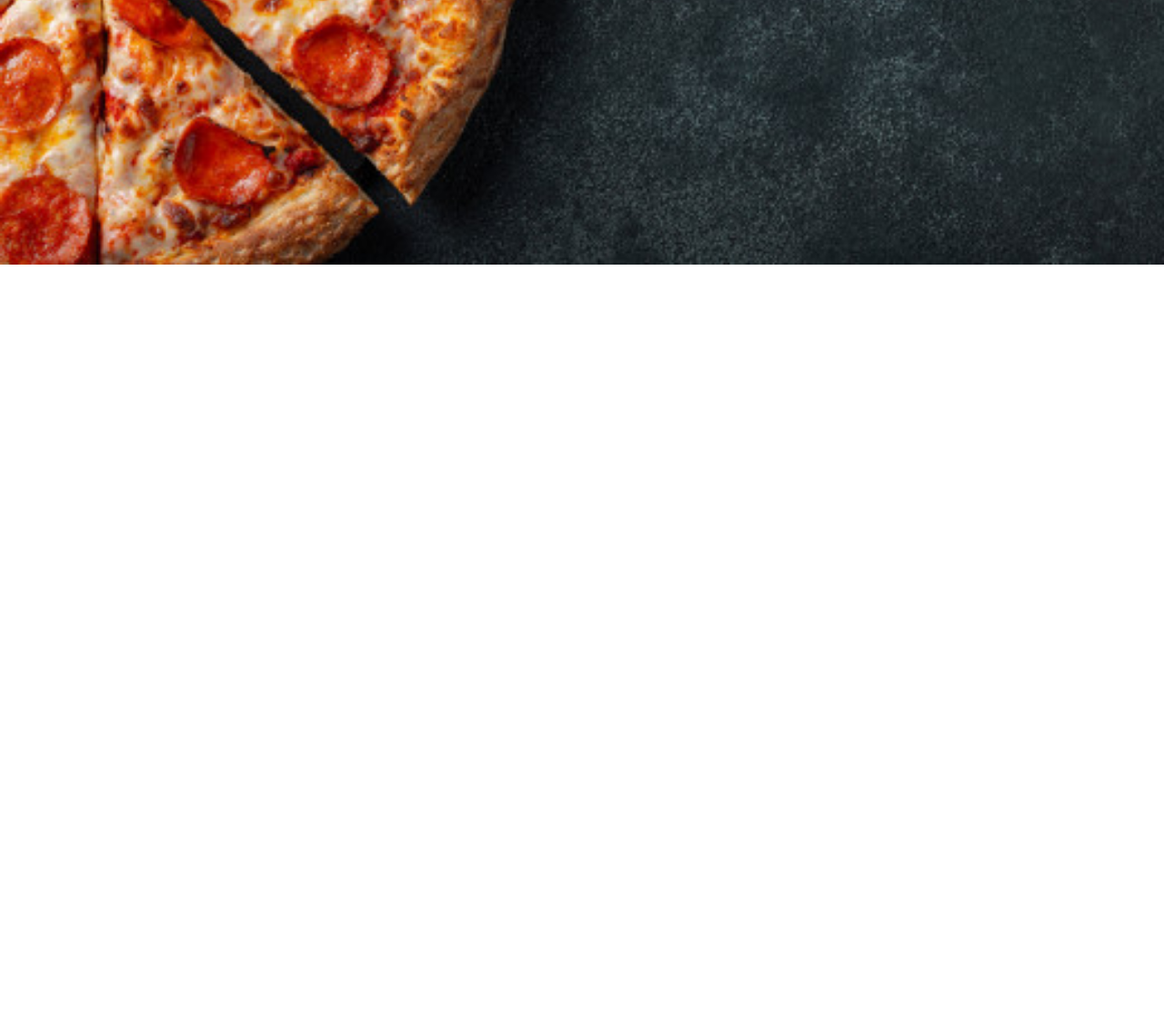
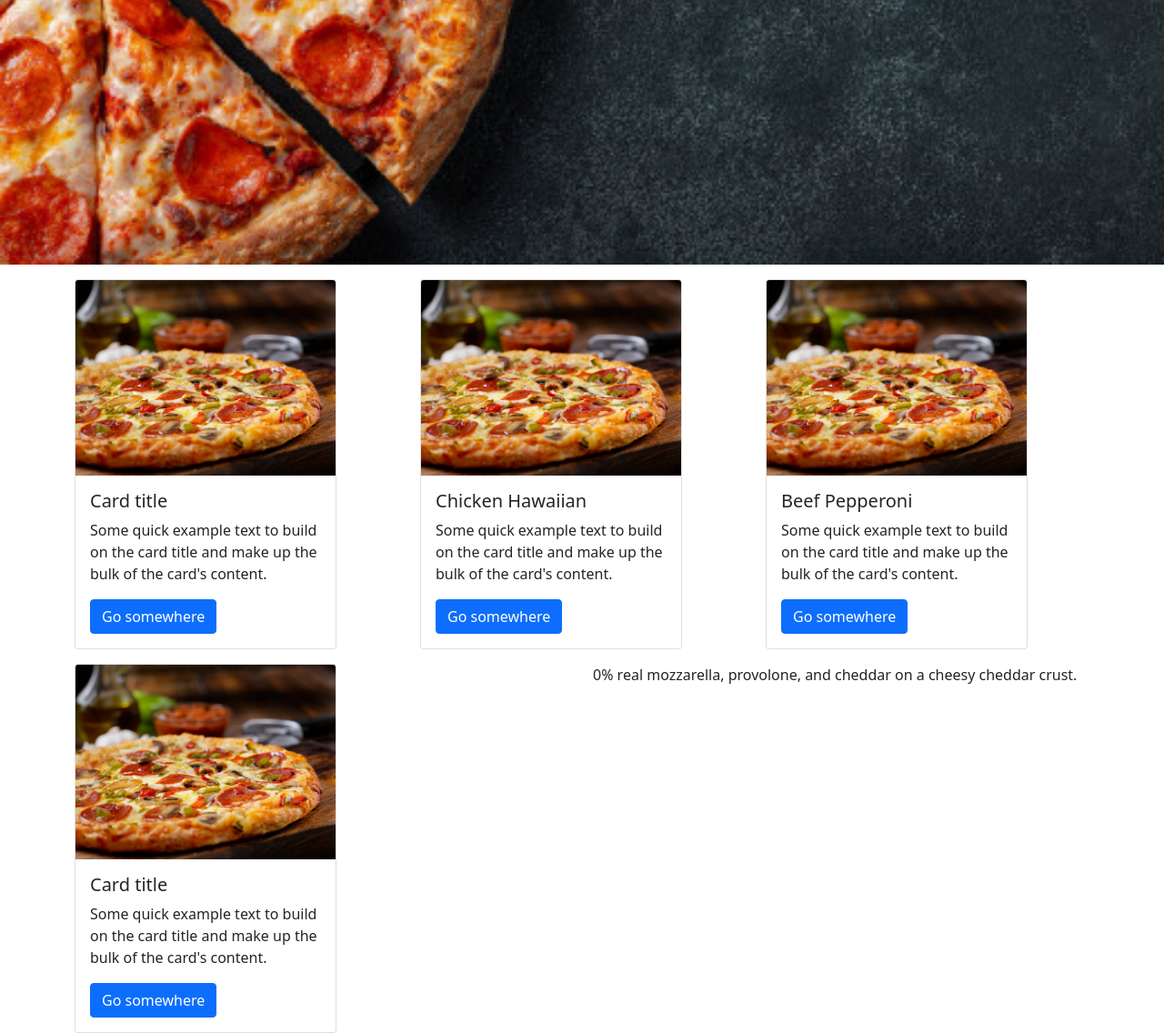
Before and after one commit to josphine-Ndanu/Jay-s-pizza-hut, a plain HTML site: page index.html in a window 1280 px wide. Shown: the part 509-1645 px from the top of the page at 91% size. Before the commit the page ends 800 px from the top, so only its background shows below. Drawn offline with nearby package versions, Linux system fonts and the light colour scheme.

Commit message:
Responsiveness, menu items

```diff
--- a/css/styles.css
+++ b/css/styles.css
@@ -19,6 +19,24 @@
     font-weight: 700;
     font-size:64px;
     padding-left: 350px;
+
+}
+@media only screen and (max-width: 800px) {
+
+    #home h1{
+        /* font-size: 8em; */
+        color: #800020;
+        padding-left: 0;
+        padding-bottom: 100px;
+         padding-top: 50px;
+    }
+#home h2{
+    /* font-size: 5em; */
+    padding-left: 0;
+    color: white;
+    padding-bottom: 100px;
+}
+
 }
 ul li a{
     color: white;
@@ -31,3 +49,7 @@ nav{
 
     font-size: 24px;
 }
+
+.card{
+
+}
--- a/index.html
+++ b/index.html
@@ -40,6 +40,58 @@
 
     </div>
 
+    <div class=" container menu">
+
+        <div class="row">
+            <div class="col-sm mt-3">
+                <div class="card" style="width: 18rem;">
+                    <img src="./assets/bg2.jpg" class="card-img-top" alt="...">
+                    <div class="card-body">
+                        <h5 class="card-title">Card title</h5>
+                        <p class="card-text">Some quick example text to build on the card title and make up the bulk of
+                            the card's content.</p>
+                        <a href="#" class="btn btn-primary">Go somewhere</a>
+                    </div>
+                </div>
+            </div>
+            <div class="col-sm mt-3">
+                <div class="card" style="width: 18rem;">
+                    <img src="./assets/bg2.jpg" class="card-img-top" alt="...">
+                    <div class="card-body">
+                        <h5 class="card-title">Chicken Hawaiian</h5>
+                        <p class="card-text">Some quick example text to build on the card title and make up the bulk of
+                            the card's content.</p>
+                        <a href="#" class="btn btn-primary">Go somewhere</a>
+                    </div>
+                </div>
+            </div>
+            <div class="col-sm mt-3">
+                <div class="card" style="width: 18rem;">
+                    <img src="./assets/bg2.jpg" class="card-img-top" alt="...">
+                    <div class="card-body">
+                        <h5 class="card-title">Beef Pepperoni</h5>
+                        <p class="card-text">Some quick example text to build on the card title and make up the bulk of
+                            the card's content.</p>
+                        <a href="#" class="btn btn-primary">Go somewhere</a>
+                    </div>
+                </div>
+            </div>
+            <div class="col-sm mt-3">
+                <div class="card" style="width: 18rem;">
+                    <img src="./assets/bg2.jpg" class="card-img-top" alt="...">
+                    <div class="card-body">
+                        <h5 class="card-title">Card title</h5>
+                        <p class="card-text">Some quick example text to build on the card title and make up the bulk of
+                            the card's content.</p>
+                        <a href="#" class="btn btn-primary">Go somewhere</a>
+                    </div>
+                </div>
+            </div>
+            <div class="col-sm mt-3">
+                0% real mozzarella, provolone, and cheddar on a cheesy cheddar crust.</p>
+            </div>
+
+
 </body>
 
 </html>
```
